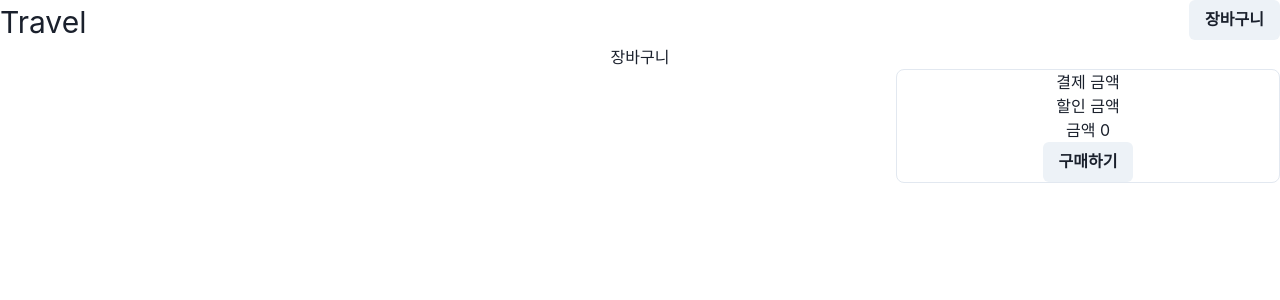
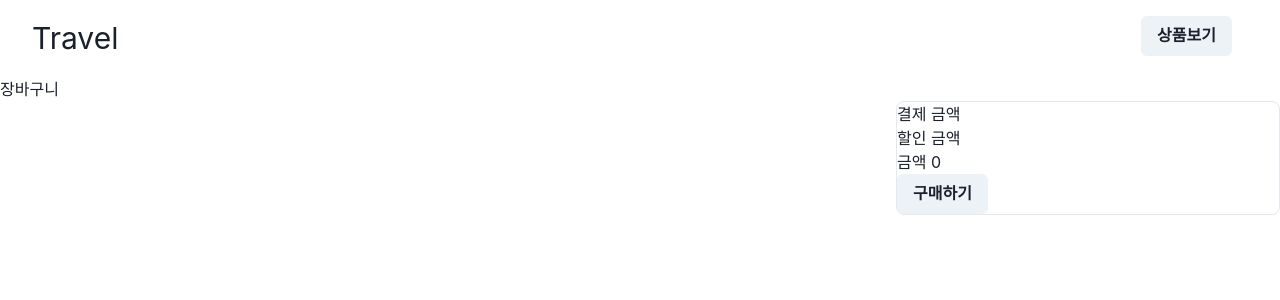
Before and after one commit to bymine/likealocal-travel-website, a React (Create React App) app: page /reservation in a window 1280 px wide. Shown: the top 300 px of the page. Built offline with nearby package versions, Linux system fonts and the light colour scheme.

Commit message:
🎨 NavBar 컴포넌트 작성
[작업 내용]
- path경로에 따라 navigate경로 설정
- App.css, index.css 파일 삭제

```diff
--- a/src/App.css
+++ /dev/null
@@ -1,38 +0,0 @@
-.App {
-  text-align: center;
-}
-
-.App-logo {
-  height: 40vmin;
-  pointer-events: none;
-}
-
-@media (prefers-reduced-motion: no-preference) {
-  .App-logo {
-    animation: App-logo-spin infinite 20s linear;
-  }
-}
-
-.App-header {
-  background-color: #282c34;
-  min-height: 100vh;
-  display: flex;
-  flex-direction: column;
-  align-items: center;
-  justify-content: center;
-  font-size: calc(10px + 2vmin);
-  color: white;
-}
-
-.App-link {
-  color: #61dafb;
-}
-
-@keyframes App-logo-spin {
-  from {
-    transform: rotate(0deg);
-  }
-  to {
-    transform: rotate(360deg);
-  }
-}
--- a/src/App.js
+++ b/src/App.js
@@ -1,11 +1,9 @@
 import { BrowserRouter, Routes, Route, Navigate } from 'react-router-dom';
-import './App.css';
 import NavBar from './components/NavBar';
 import { MainPage, ReservationPage } from './pages';
 
 function App() {
   return (
-    <div className='App'>
     <BrowserRouter>
       <NavBar />
       <Routes>
@@ -14,7 +12,6 @@ function App() {
         <Route path='/reservation' element={<ReservationPage />} />
       </Routes>
     </BrowserRouter>
-    </div>
   );
 }
 
--- a/src/components/NavBar.jsx
+++ b/src/components/NavBar.jsx
@@ -1,15 +1,26 @@
 import React from 'react';
-import { Button, Flex, Spacer, Text } from '@chakra-ui/react';
-import { useNavigate } from 'react-router-dom';
+import { Box, Button, Flex, Spacer, Text } from '@chakra-ui/react';
+import { Link, useLocation, useNavigate } from 'react-router-dom';
 
 const NavBar = () => {
   const navigate = useNavigate();
+  const { pathname } = useLocation();
+
+  function handleNavigate() {
+    navigate(pathname === '/main' ? '/reservation' : '/main');
+  }
 
   return (
-    <Flex>
-      <Text fontSize='3xl'>Travel</Text>
+    <Flex px={8} py={4}>
+      <Link to='/main'>
+        <Text fontSize='3xl'>Travel</Text>
+      </Link>
       <Spacer />
-      <Button onClick={() => navigate('/reservation')}>장바구니</Button>
+      <Box>
+        <Button mx={4} onClick={handleNavigate}>
+          {pathname === '/main' ? '장바구니' : '상품보기'}
+        </Button>
+      </Box>
     </Flex>
   );
 };
--- a/src/index.css
+++ /dev/null
@@ -1,13 +0,0 @@
-body {
-  margin: 0;
-  font-family: -apple-system, BlinkMacSystemFont, 'Segoe UI', 'Roboto', 'Oxygen',
-    'Ubuntu', 'Cantarell', 'Fira Sans', 'Droid Sans', 'Helvetica Neue',
-    sans-serif;
-  -webkit-font-smoothing: antialiased;
-  -moz-osx-font-smoothing: grayscale;
-}
-
-code {
-  font-family: source-code-pro, Menlo, Monaco, Consolas, 'Courier New',
-    monospace;
-}
--- a/src/index.js
+++ b/src/index.js
@@ -1,10 +1,9 @@
 import React from 'react';
 import ReactDOM from 'react-dom/client';
-import './index.css';
+import { Provider } from 'react-redux';
+import store from './redux/store';
 import App from './App';
 import { ChakraProvider } from '@chakra-ui/react';
-import { Provider } from 'react-redux';
-import store from './redux/store';
 
 const root = ReactDOM.createRoot(document.getElementById('root'));
 root.render(
```
Lines whose indentation alone changed are shown as unchanged.
